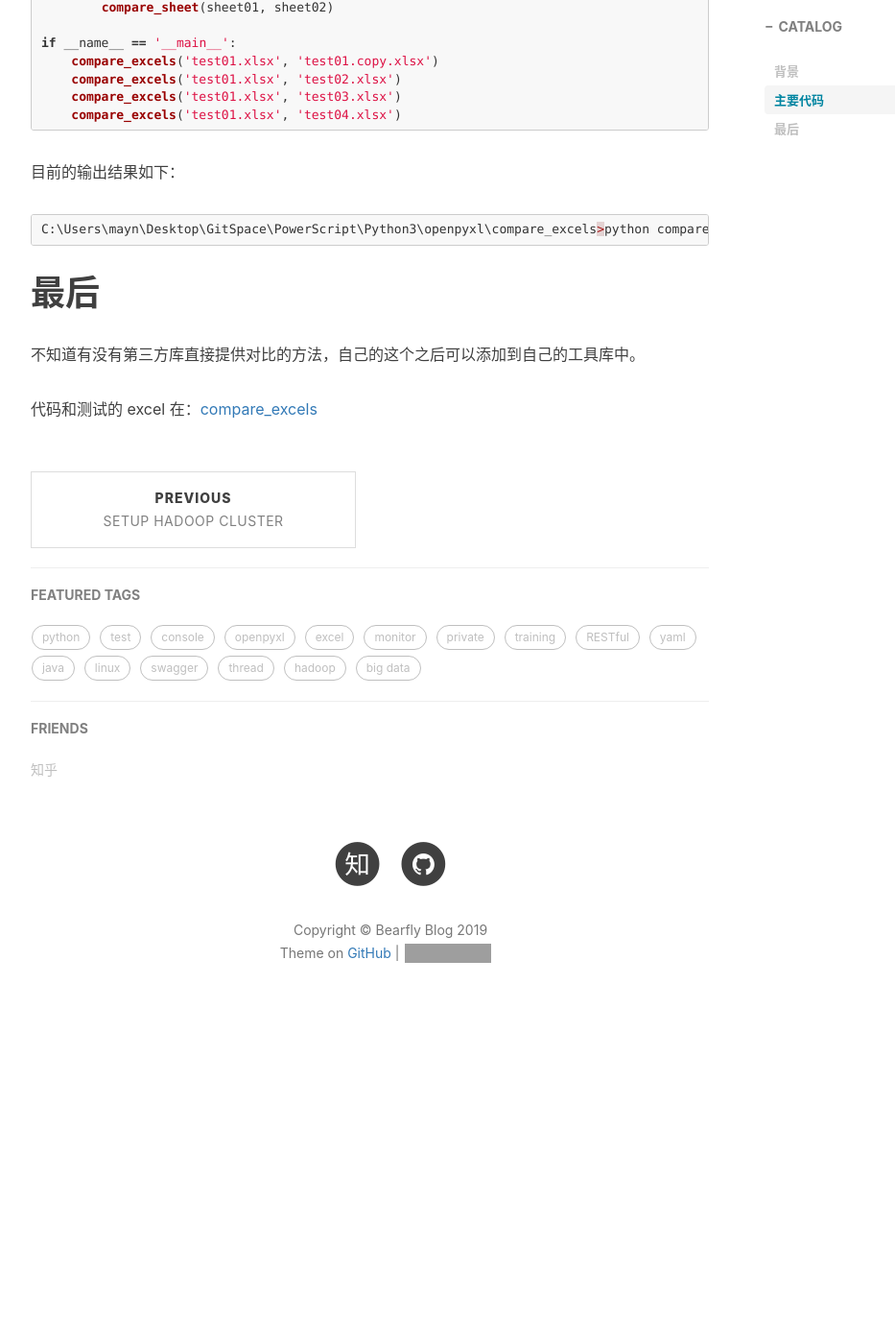
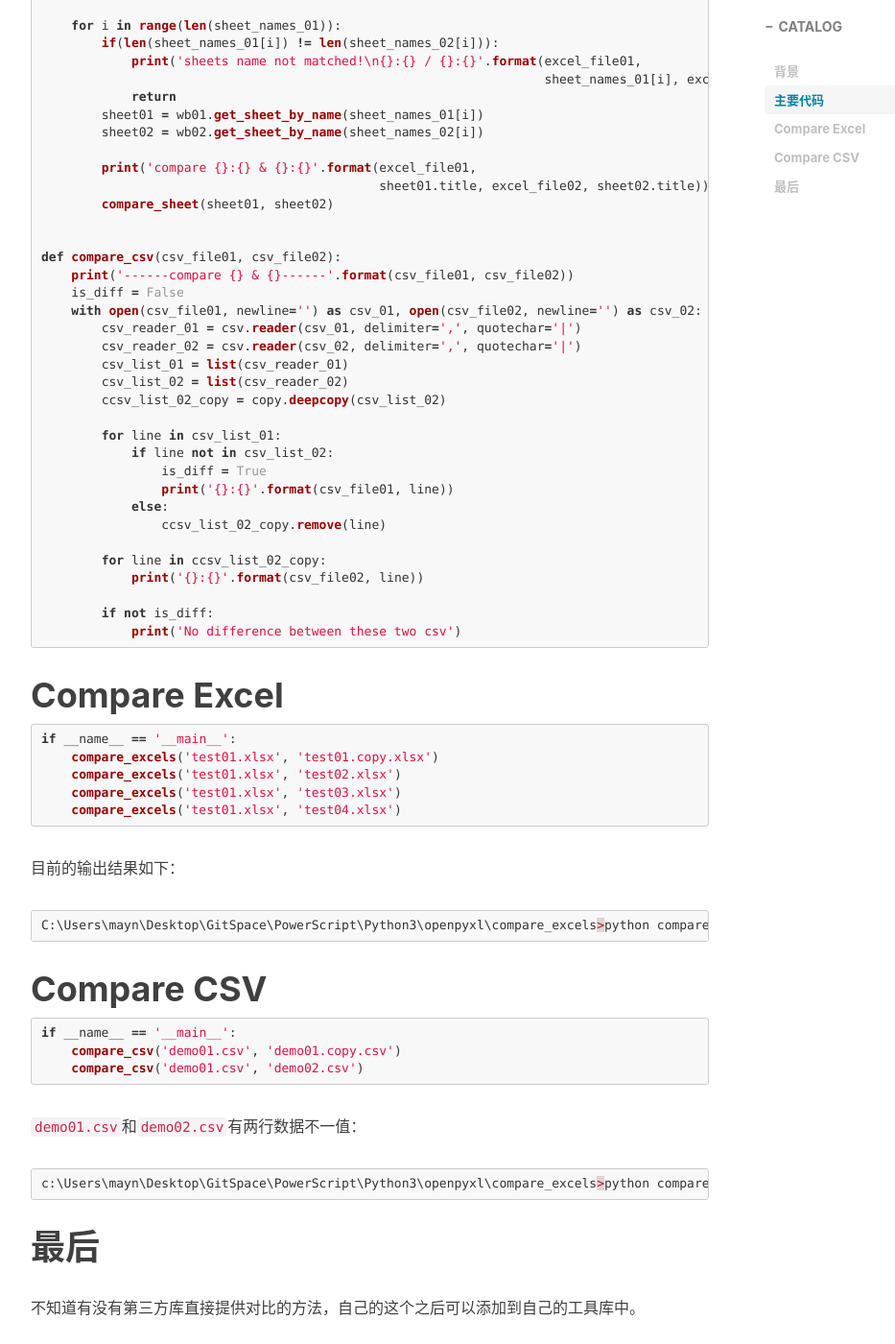
Before and after one commit to bearfly1990/bearfly.github.io, a Jekyll site: the page built from _posts/2019/01/2019-01-20-CompareExcel.md, in a window 1280 px wide and 1400 px high, scrolled down 1742 px. Shown: the whole window at 96% size, without its empty margins (233-1166 px from the left). Built offline with Jekyll 4.4.1, drawn with Linux system fonts in a browser that asks for light colours; nearby versions of some CDN libraries; comment, search, counter and statistics services are not loaded; before the commit the page ends 2839 px from its top, so only the background shows below that; some of the changed text lies outside the part shown; grey boxes are pictures that could not be loaded.

Commit message:
update content

````diff
--- a/_posts/2019/01/2019-01-20-CompareExcel.md
+++ b/_posts/2019/01/2019-01-20-CompareExcel.md
@@ -10,6 +10,7 @@ tags:
   - python
   - openpyxl
   - excel
+  - csv
 ---
 
 # 背景
@@ -21,24 +22,30 @@ tags:
 下面直接上代码，主要的思路就是从上到下依次对比，从 sheet name 开始，最后对比 cell 的值，数据类型，数据格式。
 
 ```python
-"""
-author: xiche
-create at: 01/20/2019
-description:
-    simple script to compare excel
-Change log:
-Date        Author      Version    Description
-01/20/2019   xiche      1.0        Init
-"""
+# author: xiche
+# create at: 01/20/2019
+# description:
+#     simple script to compare excel
+# Change log:
+# Date          Author      Version     Description
+# 01/20/2019    xiche       1.0         init
+# 01/21/2019    xiche       1.1         add compare csvs
+
 import openpyxl
+import copy
+import csv
+
 
 def compare_cell(cell01, cell02):
     if(cell01.value != cell02.value):
-        print('{}{}: {} / {}'.format(cell01.column, cell01.row, cell01.value, cell02.value))
+        print('{}{}: {} / {}'.format(cell01.column,
+                                     cell01.row, cell01.value, cell02.value))
     elif(cell01.data_type != cell02.data_type):
-        print('{}{}: {} / {}'.format(cell01.column, cell01.row, cell01.data_type, cell02.data_type))
+        print('{}{}: {} / {}'.format(cell01.column,
+                                     cell01.row, cell01.data_type, cell02.data_type))
     elif(cell01.number_format != cell02.number_format):
-        print('{}{}: {} / {}'.format(cell01.column, cell01.row, cell01.number_format, cell02.number_format))
+        print('{}{}: {} / {}'.format(cell01.column, cell01.row,
+                                     cell01.number_format, cell02.number_format))
 
 def compare_sheet(sheet01, sheet02):
 
@@ -46,14 +53,17 @@ def compare_sheet(sheet01, sheet02):
         print('row is not matched! {} / {}'.format(sheet01.max_row, sheet02.max_row))
 
     if(sheet01.max_column != sheet02.max_column):
-        print('column is not matched! {} / {}'.format(sheet01.max_column, sheet02.max_column))
+        print('column is not matched! {} / {}'.format(sheet01.max_column,
+                                                      sheet02.max_column))
 
     max_row = max(sheet01.max_row, sheet02.max_row)
     max_column = max(sheet01.max_column, sheet02.max_column)
 
     for index_row in range(max_row):
         for index_col in range(max_column):
-            compare_cell(sheet01.cell(column=index_col+1, row=index_row+1), sheet02.cell(column=index_col+1, row=index_row+1))
+            compare_cell(sheet01.cell(column=index_col+1, row=index_row+1),
+                         sheet02.cell(column=index_col+1, row=index_row+1))
+
 
 def compare_excels(excel_file01, excel_file02):
     print('------compare {} & {}------'.format(excel_file01, excel_file02))
@@ -69,14 +79,44 @@ def compare_excels(excel_file01, excel_file02):
 
     for i in range(len(sheet_names_01)):
         if(len(sheet_names_01[i]) != len(sheet_names_02[i])):
-            print('sheets name not matched!\n{}:{} / {}:{}'.format(excel_file01, sheet_names_01[i], excel_file02, sheet_names_02[i]))
+            print('sheets name not matched!\n{}:{} / {}:{}'.format(excel_file01,
+                                                                   sheet_names_01[i], excel_file02, sheet_names_02[i]))
             return
         sheet01 = wb01.get_sheet_by_name(sheet_names_01[i])
         sheet02 = wb02.get_sheet_by_name(sheet_names_02[i])
 
-        print('compare {}:{} & {}:{}'.format(excel_file01, sheet01.title, excel_file02, sheet02.title))
+        print('compare {}:{} & {}:{}'.format(excel_file01,
+                                             sheet01.title, excel_file02, sheet02.title))
         compare_sheet(sheet01, sheet02)
 
+
+def compare_csv(csv_file01, csv_file02):
+    print('------compare {} & {}------'.format(csv_file01, csv_file02))
+    is_diff = False
+    with open(csv_file01, newline='') as csv_01, open(csv_file02, newline='') as csv_02:
+        csv_reader_01 = csv.reader(csv_01, delimiter=',', quotechar='|')
+        csv_reader_02 = csv.reader(csv_02, delimiter=',', quotechar='|')
+        csv_list_01 = list(csv_reader_01)
+        csv_list_02 = list(csv_reader_02)
+        ccsv_list_02_copy = copy.deepcopy(csv_list_02)
+
+        for line in csv_list_01:
+            if line not in csv_list_02:
+                is_diff = True
+                print('{}:{}'.format(csv_file01, line))
+            else:
+                ccsv_list_02_copy.remove(line)
+
+        for line in ccsv_list_02_copy:
+            print('{}:{}'.format(csv_file02, line))
+
+        if not is_diff:
+            print('No difference between these two csv')
+```
+
+# Compare Excel
+
+```python
 if __name__ == '__main__':
     compare_excels('test01.xlsx', 'test01.copy.xlsx')
     compare_excels('test01.xlsx', 'test02.xlsx')
@@ -113,8 +153,27 @@ C6: None / test
 D6: None / test
 ```
 
+# Compare CSV
+
+```python
+if __name__ == '__main__':
+    compare_csv('demo01.csv', 'demo01.copy.csv')
+    compare_csv('demo01.csv', 'demo02.csv')
+```
+
+`demo01.csv`和`demo02.csv`有两行数据不一值：
+
+```powershell
+c:\Users\mayn\Desktop\GitSpace\PowerScript\Python3\openpyxl\compare_excels>python compare_excels.py
+------compare demo01.csv & demo01.copy.csv------
+No difference between these two csv
+------compare demo01.csv & demo02.csv------
+demo01.csv:['R1', ' R1', ' R1']
+demo02.csv:['Z5', ' R4', ' R4']
+```
+
 # 最后
 
 不知道有没有第三方库直接提供对比的方法，自己的这个之后可以添加到自己的工具库中。
 
-代码和测试的 excel 在：[compare_excels](https://github.com/bearfly1990/PowerScript/tree/master/Python3/openpyxl/compare_excels)
+代码和测试的文件在：[compare_excels](https://github.com/bearfly1990/PowerScript/tree/master/Python3/openpyxl/compare_excels)
````
